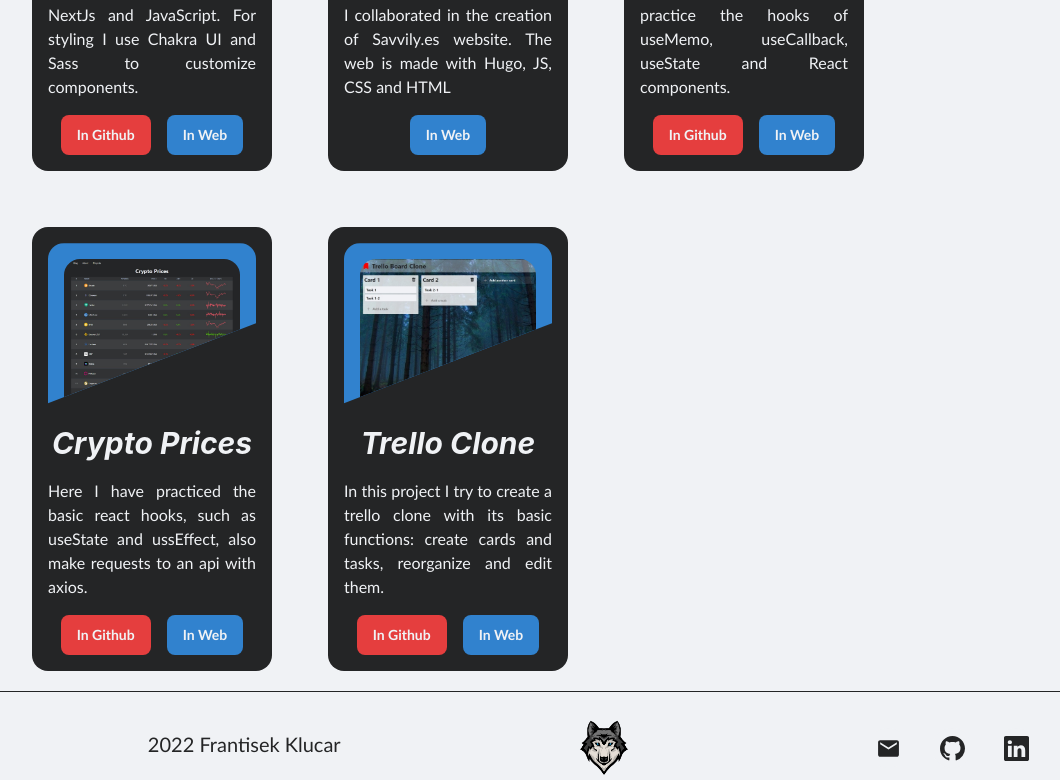
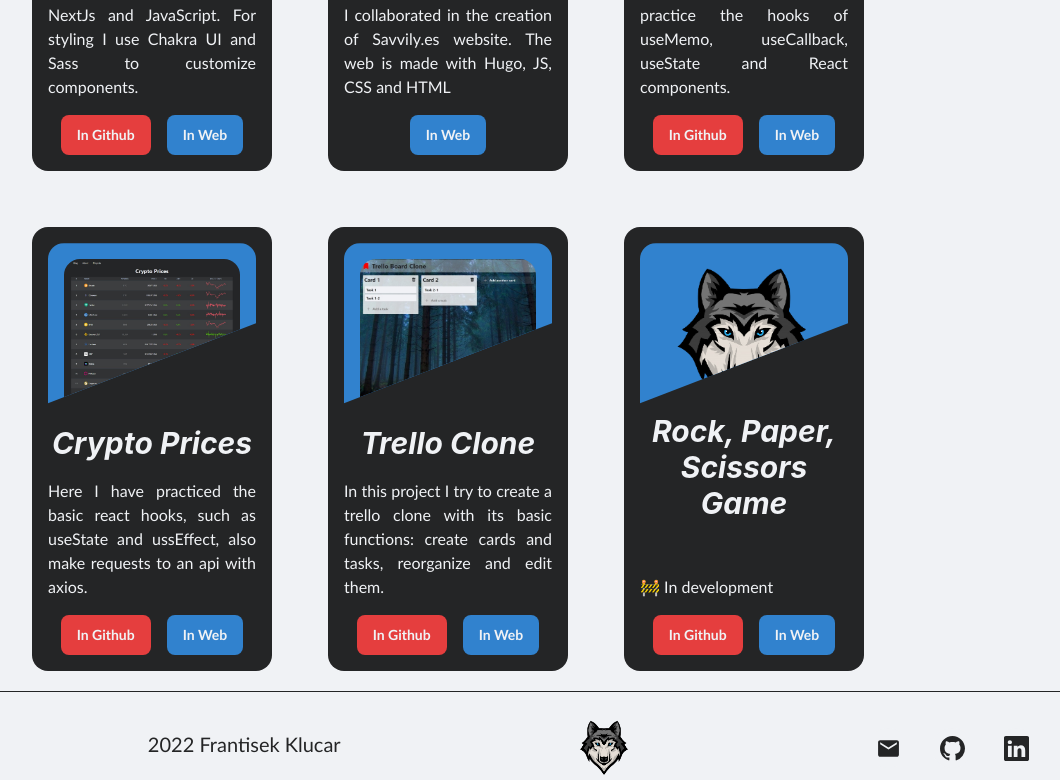
Before and after one commit to wolfero/old_web, a Next.js app: page /projects in a window 1280 px wide. Shown: the part 400-1180 px from the top of the page, without its empty margins (48-1108 px from the left). Built offline with nearby package versions, Linux system fonts and the light colour scheme.

Commit message:
🎉 added new project

```diff
--- a/data/projectsLinks.ts
+++ b/data/projectsLinks.ts
@@ -35,4 +35,11 @@ export const projectsLinks = [
         githubLink: "https://github.com/wolfero/web/tree/master/src/views/Projects/TrelloClone",
         image: "/assets/projects/trelloClone.jpg"
     },
+    {
+        name: "Rock, Paper, Scissors Game",
+        description: "🚧 In development",
+        webLink: "/projects/rock-paper-scissors-game",
+        githubLink: "https://github.com/wolfero/web/tree/master/src/views/Projects/RockPaperScissorsGame",
+        image: ""
+    },
 ];
--- /dev/null
+++ b/pages/projects/rock-paper-scissors-game/index.tsx
@@ -0,0 +1,2 @@
+import RockPaperScissorsGame from '../../../src/views/Projects/RockPaperScissorsGame/RockPaperScissorsGame';
+export default RockPaperScissorsGame;
```
Also changed, not shown: src/views/Projects/RockPaperScissorsGame/RockPaperScissorsGame.tsx (added, +10 -0 lines), src/views/Projects/RockPaperScissorsGame/RockPaperScissorsGame.module.scss (added).
